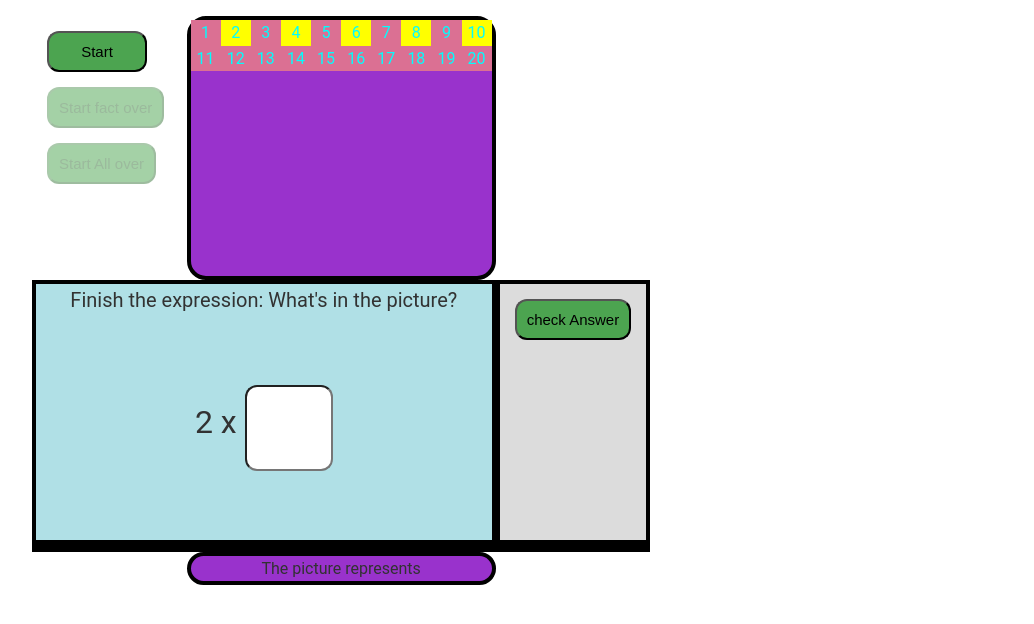
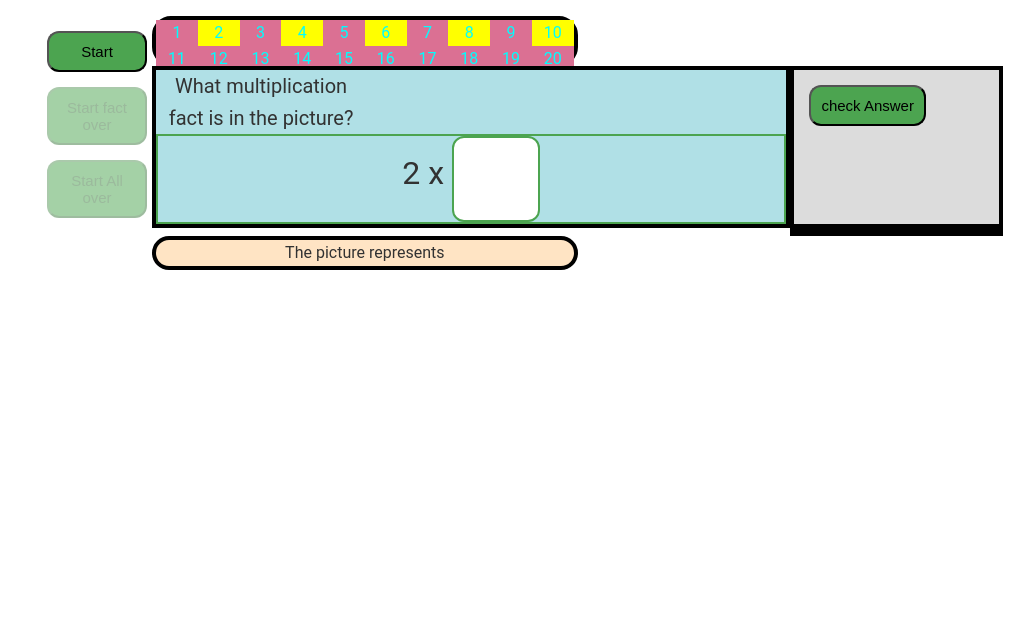
Before and after one commit to geonz/visual-rep-of-mult--fork4b-sequence-facts, a plain HTML site: page index.html in a window 1280 px wide. Shown: the whole page, without its empty margins (16-1050 px from the left). Drawn offline with Linux system fonts and the light colour scheme.

Commit message:
all kinds of formatting.   Made factor 2 start at col 1 and end 4 (because col started over in div)

```diff
--- a/index.html
+++ b/index.html
@@ -25,11 +25,11 @@
         <p id="p1"><p>
       </div>
 
-      <div class="inputPlace2" id="Q1">
-        <div class="directions">Finish the expression: What's in the picture?   </div>
+      <div class="inputPlace" id="Q1">
+        <div class="directions">What multiplication fact is in the picture?   </div>
 <div id="factor2">
        2  x <input type="number" id="factor" placeholder="??" maxlength="2" autofocus  >
-       <!-- OK placeholder and autofocus don't seem to be happening but other things don't show up here, either... -->
+
        </div>
 
       </div>
--- a/style.css
+++ b/style.css
@@ -27,8 +27,8 @@ body {
 .gridBig
 {
   display: inline-grid;
-  grid-template-columns:  repeat(5,1fr);
-  grid-template-rows: repeat(2,1fr) auto auto auto ;
+  grid-template-columns: 120px  repeat(5,1fr);
+  grid-template-rows: minmax(10px,50px);
   text-align: center;
   /* this is the whole, big grid.  */
 
@@ -37,7 +37,7 @@ body {
 {
   /* this is where the images will be.  In othe rbranches it will be number chart*/
   text-align:center;
-  background-color:darkorchid;
+  background-color: bisque;
   grid-column-start: 2;
   grid-column-end: 4;
       border: 4px solid black;
@@ -50,15 +50,14 @@ body {
   min-width: 200px;
  display: grid;
      grid-template-columns: repeat(10, minmax(10px, 1fr));
-     grid-template-rows: repeat(10, minmax(10px, 1fr));
+     /* grid-template-rows: repeat(10, minmax(10px, 1fr)); */
 }
 .directions
 {
   font-size: 20px;
-  grid-column-start: 1;
-  grid-column-end: 4;
+
 }
-.inputPlace2 {
+.inputPlace {
 
      display: inline-grid;
      grid-template-rows: auto auto;
@@ -70,8 +69,8 @@ body {
     font-size: 2em;
     /* I*think* this will be the right size in real life.  */
     text-align: center;
-    grid-column-start:1;
-    grid-column-end:4;
+    grid-column-start:2;
+    grid-column-end:5;
 
 
     }
@@ -79,7 +78,9 @@ body {
     /* that's the 2 x text and input.    */
     {
       grid-row: 2;
-      grid-column: 2
+      grid-column-start: 1;
+      grid-column-end:4;
+     border: 2px solid #4CA450;
     }
     #factor, #multAnswer
     /* // these are the inputs   */
@@ -88,6 +89,7 @@ body {
       border-radius: 12px;
       height: 80px;
       width:  80px;
+      border: 2px solid #4CA450;
 
     }
     .checkAnswer {
@@ -97,7 +99,7 @@ body {
 
     font-size: 3em;
     text-align: center;
-    grid-column:4;
+    grid-column:5;
     /* grid-column-end:4; */
 
 
```
